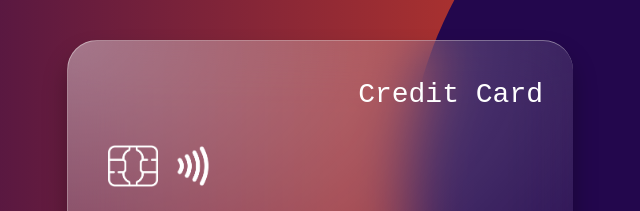
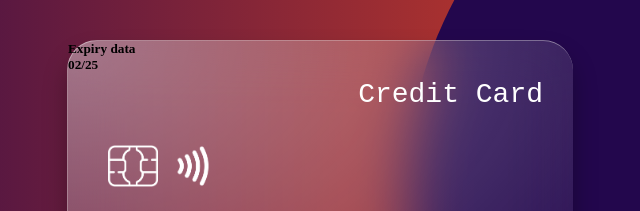
Before and after one commit to timotheegarot/GlassCreditCard, a plain HTML site: page index.html in a window 1280 px wide. Shown: the part 201-412 px from the top of the page, 320-960 px from the left. Drawn offline with Linux system fonts and the light colour scheme.

Commit message:
Expiry date added

```diff
--- a/index.html
+++ b/index.html
@@ -17,6 +17,7 @@
       1234 5678 9123 4567
     </h3>
     <h5 class="card-holder"><span>Card holder</span><br>Timothée GAROT</h5>
+    <h5 class="valid"><span>Expiry data</span><br>02/25</h5>
   </div>
 
 </body>
```
